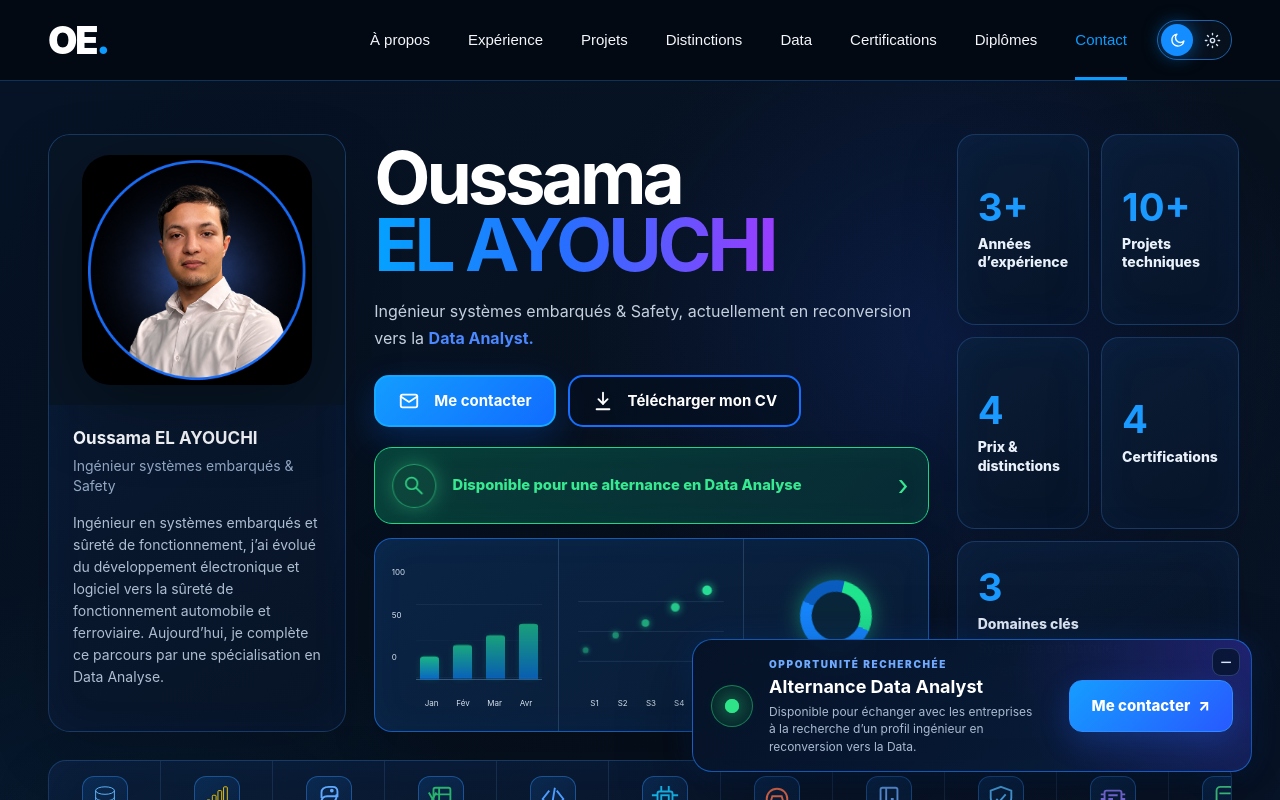
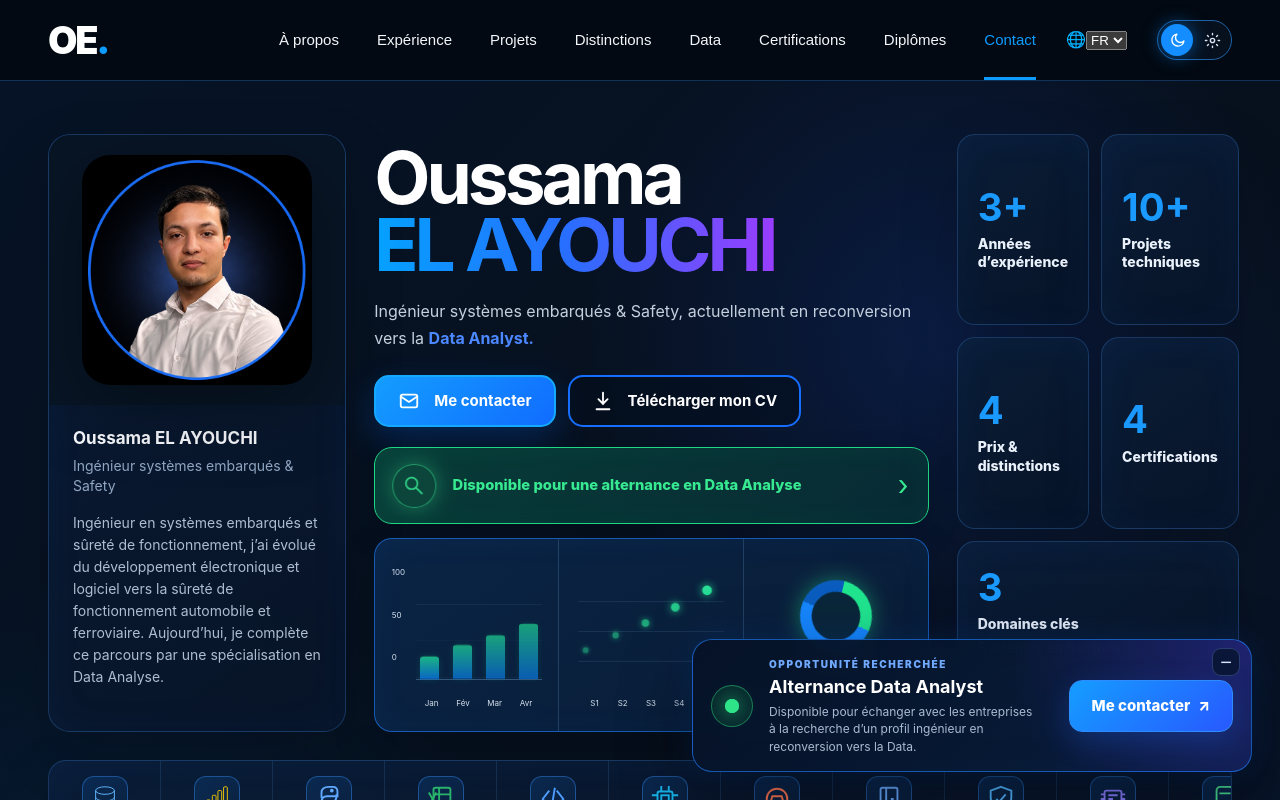
Before and after one commit to Oelayouchi/portfolio, a Next.js app: page / in a window 1280 px wide. Shown: the top 800 px of the page. Built offline with nearby package versions, Linux system fonts and the light colour scheme.

Commit message:
Add language selector to data portfolio navigation

```diff
--- a/components/navigation.js
+++ b/components/navigation.js
@@ -1,90 +1,14 @@
 'use client';
 
 import { useEffect, useState } from 'react';
+import { languages, useLanguage } from './language-context';
 
-const links = [
-  { href: '#about', label: 'À propos' },
-  { href: '#experience', label: 'Expérience' },
-  { href: '#projects', label: 'Projets' },
-  { href: '#awards', label: 'Distinctions' },
-  { href: '#data', label: 'Data' },
-  { href: '#certifications', label: 'Certifications' },
-  { href: '#education', label: 'Diplômes' },
-  { href: '#contact', label: 'Contact' },
-];
+function ThemeIcon({ type }) { if(type==='moon')return <svg width="24" height="24" viewBox="0 0 24 24" fill="none" stroke="currentColor" strokeWidth="2" strokeLinecap="round" strokeLinejoin="round"><path d="M21 12.8A8.5 8.5 0 1 1 11.2 3 6.7 6.7 0 0 0 21 12.8Z"/></svg>; return <svg width="24" height="24" viewBox="0 0 24 24" fill="none" stroke="currentColor" strokeWidth="2" strokeLinecap="round" strokeLinejoin="round"><circle cx="12" cy="12" r="3"/><path d="M12 2v2M12 20v2M4.9 4.9l1.4 1.4M17.7 17.7l1.4 1.4M2 12h2M20 12h2M4.9 19.1l1.4-1.4M17.7 6.3l1.4-1.4"/></svg> }
 
-function ThemeIcon({ type }) {
-  if (type === 'moon') {
-    return <svg width="24" height="24" viewBox="0 0 24 24" fill="none" stroke="currentColor" strokeWidth="2" strokeLinecap="round" strokeLinejoin="round" aria-hidden="true"><path d="M21 12.8A8.5 8.5 0 1 1 11.2 3 6.7 6.7 0 0 0 21 12.8Z" /></svg>;
-  }
-  return <svg width="24" height="24" viewBox="0 0 24 24" fill="none" stroke="currentColor" strokeWidth="2" strokeLinecap="round" strokeLinejoin="round" aria-hidden="true"><circle cx="12" cy="12" r="3" /><path d="M12 2v2M12 20v2M4.9 4.9l1.4 1.4M17.7 17.7l1.4 1.4M2 12h2M20 12h2M4.9 19.1l1.4-1.4M17.7 6.3l1.4-1.4" /></svg>;
+export default function Navigation(){
+ const {language,setLanguage,t}=useLanguage();
+ const links=[['#about','navAbout'],['#experience','navExperience'],['#projects','navProjects'],['#awards','navAwards'],['#data','navData'],['#certifications','navCerts'],['#education','navEducation'],['#contact','navContact']];
+ const[active,setActive]=useState('#about');const[menuOpen,setMenuOpen]=useState(false);
+ useEffect(()=>{let ticking=false;const update=()=>{let current=links[0][0];for(const [href] of links){const s=document.querySelector(href);if(s&&s.getBoundingClientRect().top<=130)current=href}if(window.innerHeight+window.scrollY>=document.documentElement.scrollHeight-8)current='#contact';setActive(current);ticking=false};const onScroll=()=>{if(!ticking){requestAnimationFrame(update);ticking=true}};update();addEventListener('scroll',onScroll,{passive:true});addEventListener('resize',onScroll);return()=>{removeEventListener('scroll',onScroll);removeEventListener('resize',onScroll)}},[language]);
+ return <header className="navBar"><nav className="nav shell" aria-label="Navigation"><a className="brand" href="#top">OE<span>.</span></a><div className="navRight"><div className="navlinks">{links.map(([href,key])=><a key={href} className={active===href?'active':''} href={href} onClick={()=>{setActive(href);setMenuOpen(false)}}>{t(key)}</a>)}</div><div className="languageSelector"><span aria-hidden="true">🌐</span><select aria-label={t('language')} value={language} onChange={e=>setLanguage(e.target.value)}>{languages.map(l=><option key={l.code} value={l.code}>{l.label}</option>)}</select></div><div className="themeToggle" aria-label="Theme"><span><ThemeIcon type="moon"/></span><span className="themeActive"><ThemeIcon type="sun"/></span></div><button className={`mobileMenuButton ${menuOpen?'open':''}`} type="button" aria-expanded={menuOpen} onClick={()=>setMenuOpen(v=>!v)}><span/><span/><span/></button></div></nav><div className={`mobileMenu ${menuOpen?'open':''}`}><div className="mobileMenuInner shell">{links.map(([href,key])=><a key={href} className={active===href?'active':''} href={href} onClick={()=>{setActive(href);setMenuOpen(false)}}>{t(key)}</a>)}</div></div></header>
 }
-
-export default function Navigation() {
-  const [active, setActive] = useState('#about');
-  const [menuOpen, setMenuOpen] = useState(false);
-
-  useEffect(() => {
-    let ticking = false;
-    const updateActiveSection = () => {
-      const activationLine = 130;
-      let current = links[0].href;
-      for (const link of links) {
-        const section = document.querySelector(link.href);
-        if (!section) continue;
-        if (section.getBoundingClientRect().top <= activationLine) current = link.href;
-      }
-      const contact = document.querySelector('#contact');
-      if (contact && window.innerHeight + window.scrollY >= document.documentElement.scrollHeight - 8) current = '#contact';
-      setActive(current);
-      ticking = false;
-    };
-    const onScroll = () => {
-      if (!ticking) {
-        window.requestAnimationFrame(updateActiveSection);
-        ticking = true;
-      }
-    };
-    updateActiveSection();
-    window.addEventListener('scroll', onScroll, { passive: true });
-    window.addEventListener('resize', onScroll);
-    return () => {
-      window.removeEventListener('scroll', onScroll);
-      window.removeEventListener('resize', onScroll);
-    };
-  }, []);
-
-  const selectLink = (href) => {
-    setActive(href);
-    setMenuOpen(false);
-  };
-
-  return (
-    <header className="navBar">
-      <nav className="nav shell" aria-label="Navigation principale">
-        <a className="brand" href="#top" aria-label="Retour en haut" onClick={() => setMenuOpen(false)}>OE<span>.</span></a>
-        <div className="navRight">
-          <div className="navlinks">
-            {links.map((link) => (
-              <a key={link.href} className={active === link.href ? 'active' : ''} href={link.href} onClick={() => selectLink(link.href)}>{link.label}</a>
-            ))}
-          </div>
-          <div className="themeToggle" aria-label="Sélecteur de thème visuel">
-            <span><ThemeIcon type="moon" /></span>
-            <span className="themeActive"><ThemeIcon type="sun" /></span>
-          </div>
-          <button className={`mobileMenuButton ${menuOpen ? 'open' : ''}`} type="button" aria-label={menuOpen ? 'Fermer le menu' : 'Ouvrir le menu'} aria-expanded={menuOpen} onClick={() => setMenuOpen((value) => !value)}>
-            <span></span><span></span><span></span>
-          </button>
-        </div>
-      </nav>
-      <div className={`mobileMenu ${menuOpen ? 'open' : ''}`}>
-        <div className="mobileMenuInner shell">
-          {links.map((link) => (
-            <a key={link.href} className={active === link.href ? 'active' : ''} href={link.href} onClick={() => selectLink(link.href)}>{link.label}</a>
-          ))}
-        </div>
-      </div>
-    </header>
-  );
-}
```
